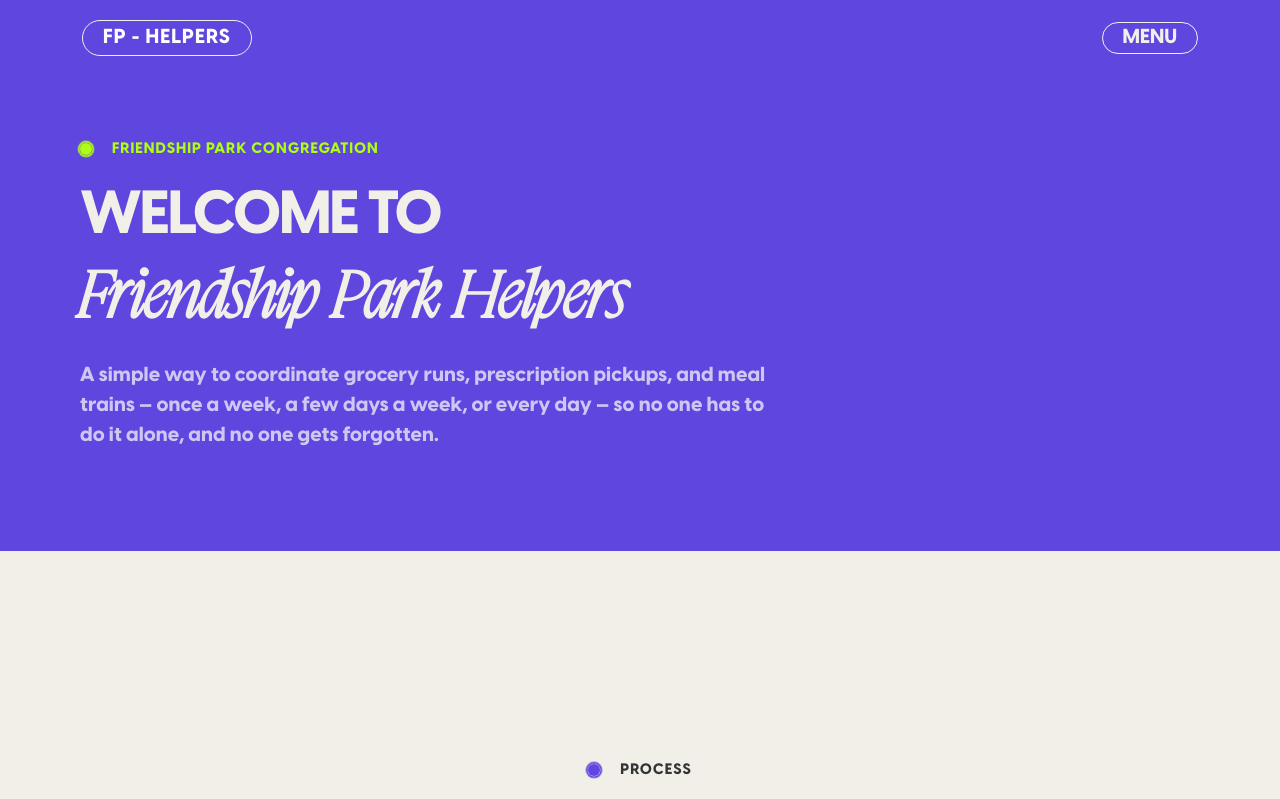
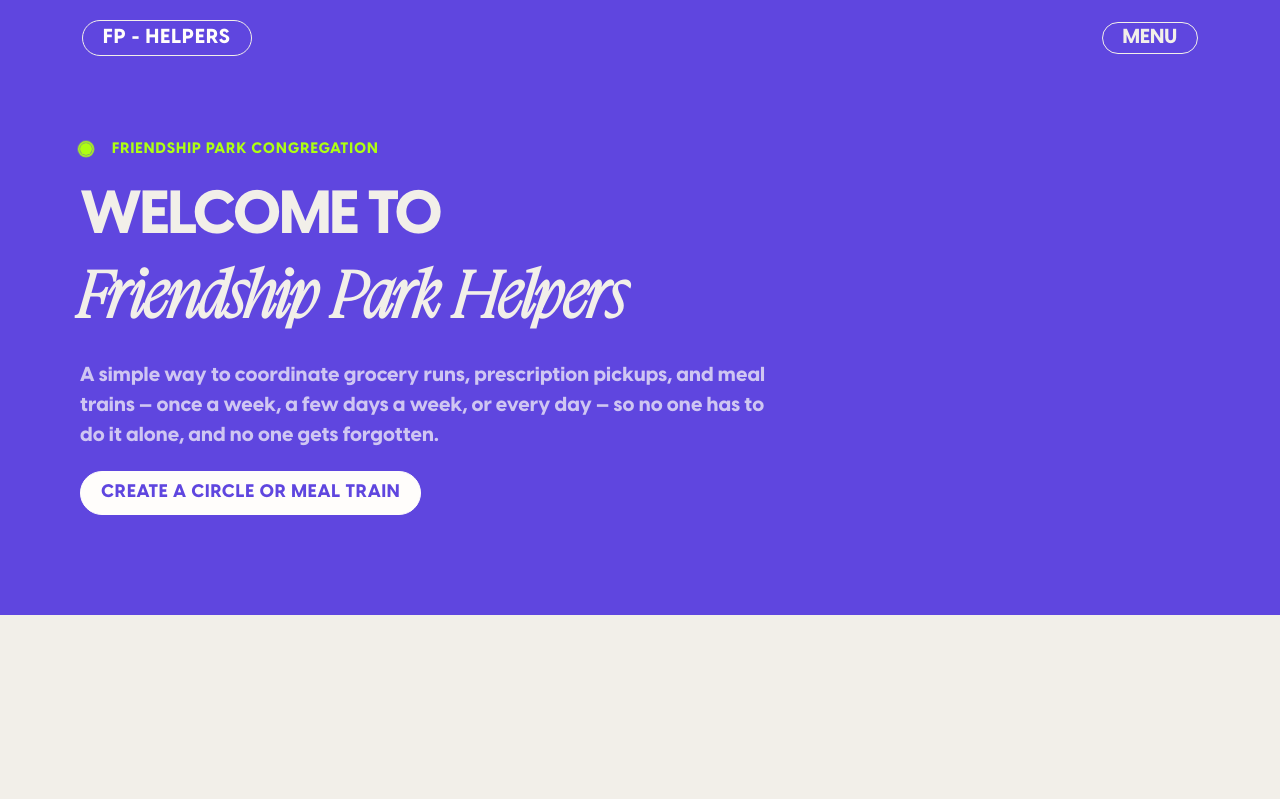
Before and after one commit to ChristianWare/FP-Helpers, a Next.js app: page / in a window 1280 px wide. Shown: the top 799 px of the page. Built offline with nearby package versions, Linux system fonts and the light colour scheme.

Commit message:
Button updates

```diff
--- a/src/components/shared/Button/Button.module.css
+++ b/src/components/shared/Button/Button.module.css
@@ -30,6 +30,12 @@
   color: var(--green);
   background-color: var(--green3);
   border: 1px solid var(--lightBlack);
+}
+
+.white {
+  color: var(--purple);
+  background-color: var(--white);
+  border: 1px solid var(--white);
 }
 
 .primaryii {
--- a/src/components/shared/PageIntro/PageIntro.tsx
+++ b/src/components/shared/PageIntro/PageIntro.tsx
@@ -3,6 +3,7 @@
 import styles from "./PageIntro.module.css";
 import LayoutWrapper from "../LayoutWrapper";
 import SectionHeading from "../SectionHeading/SectionHeading";
+import Button from "../Button/Button";
 
 interface Props {
   title: string;
@@ -35,9 +36,16 @@ export default function PageIntro({
                 <span className={styles.headingii}>{title2}</span>
               </h1>
               <p className={styles.copy}>{copy}</p>
+              <div className={styles.btnContainer}>
+                <Button
+                  href='/create-circle'
+                  text='Create a Circle or Meal Train'
+                  btnType='white'
+                />
+
+              </div>
             </div>
-            <div className={styles.right}>
-            </div>
+            <div className={styles.right}></div>
           </div>
         </div>
       </LayoutWrapper>
```
